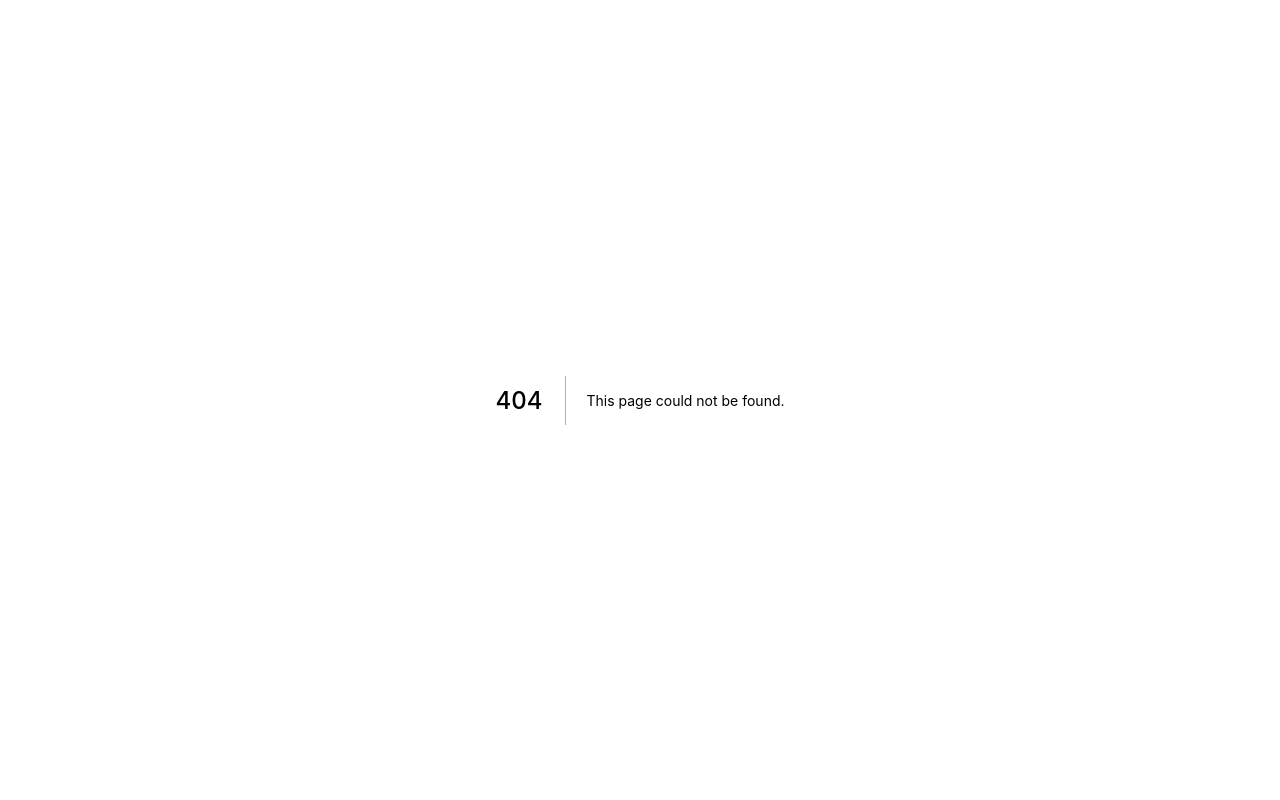
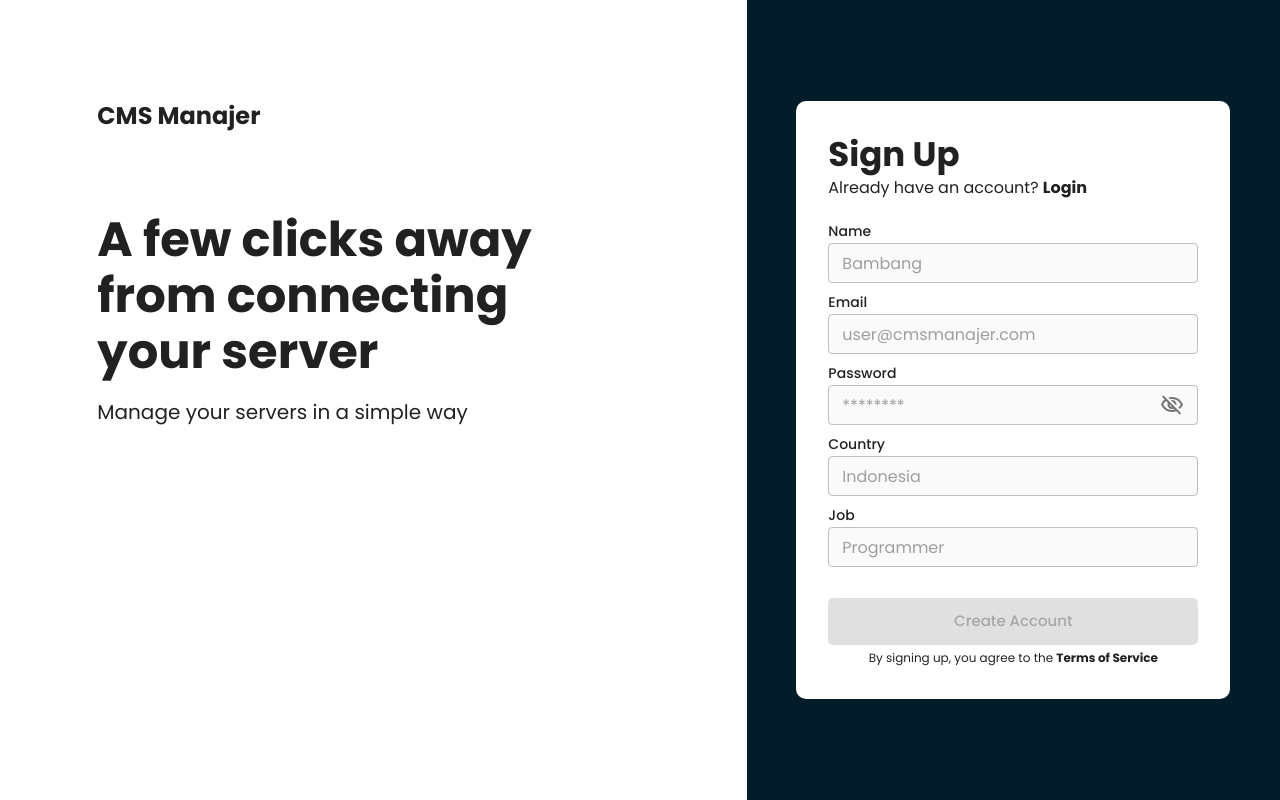
Before and after one commit to cloudboz/cmsmanajer-frontend, a Next.js app: page /register in a window 1280 px wide. Before the commit this address had no page. Built offline with nearby package versions, Linux system fonts and the light colour scheme.

Commit message:
add register page

```diff
--- /dev/null
+++ b/containers/register/components/form.js
@@ -0,0 +1,168 @@
+import React from "react";
+import {
+  Container,
+  makeStyles,
+  Typography,
+  OutlinedInput,
+  FormControl,
+  InputLabel,
+  FormHelperText,
+  Button,
+} from "@material-ui/core";
+import { Formik } from "formik";
+import * as yup from "yup";
+
+import { Input, PasswordInput } from "./input";
+
+const schema = yup.object({
+  name: yup.string().required(),
+  email: yup.string().email().required(),
+  password: yup.string().min(8).required(),
+  country: yup.string().required(),
+  job: yup.string().required(),
+});
+
+const useStyles = makeStyles((theme) => ({
+  root: {},
+  container: {
+    // width: "70%",
+    backgroundColor: "white",
+    alignSelf: "center",
+    padding: theme.spacing(4),
+    borderRadius: "10px",
+  },
+  bold: {
+    fontWeight: "bold",
+  },
+  form: {
+    marginBlock: "3px",
+  },
+}));
+
+export default function Form() {
+  const classes = useStyles();
+  const [showPassword, setShowPassword] = React.useState(false);
+
+  const handleClickShowPassword = () => {
+    setShowPassword(!showPassword);
+  };
+
+  const handleMouseDownPassword = (event) => {
+    event.preventDefault();
+  };
+
+  const handleSubmit = async (values) => {
+    console.log(values);
+  };
+
+  return (
+    <Container className={classes.container} maxWidth="xs">
+      <Typography variant="h4" className={classes.bold}>
+        Sign Up
+      </Typography>
+      <Typography variant="subtitle1" paragraph>
+        Already have an account? <strong>Login</strong>
+      </Typography>
+      <Formik
+        validationSchema={schema}
+        onSubmit={(values) => {
+          handleSubmit(values);
+        }}
+        initialValues={{
+          name: "",
+          email: "",
+          password: "",
+          country: "",
+          job: "",
+        }}
+      >
+        {({
+          handleSubmit,
+          handleBlur,
+          handleChange,
+          values,
+          errors,
+          touched,
+          isValid,
+          dirty,
+          submitForm,
+        }) => (
+          <form
+            className={classes.root}
+            noValidate
+            onSubmit={handleSubmit}
+            autoComplete="off"
+          >
+            <Input
+              name="name"
+              className={classes.form}
+              placeholder="Bambang"
+              values={values}
+              errors={errors}
+              touched={touched}
+              handleBlur={handleBlur}
+              handleChange={handleChange}
+            />
+            <Input
+              name="email"
+              className={classes.form}
+              placeholder="user@cmsmanajer.com"
+              values={values}
+              errors={errors}
+              touched={touched}
+              handleBlur={handleBlur}
+              handleChange={handleChange}
+            />
+            <PasswordInput
+              name="password"
+              className={classes.form}
+              placeholder="********"
+              values={values}
+              errors={errors}
+              touched={touched}
+              showPassword={showPassword}
+              handleBlur={handleBlur}
+              handleChange={handleChange}
+              handleClickShowPassword={handleClickShowPassword}
+              handleMouseDownPassword={handleMouseDownPassword}
+            />
+            <Input
+              name="country"
+              className={classes.form}
+              placeholder="Indonesia"
+              values={values}
+              errors={errors}
+              touched={touched}
+              handleBlur={handleBlur}
+              handleChange={handleChange}
+            />
+            <Input
+              name="job"
+              className={classes.form}
+              placeholder="Programmer"
+              values={values}
+              errors={errors}
+              touched={touched}
+              handleBlur={handleBlur}
+              handleChange={handleChange}
+            />
+            <Button
+              variant="contained"
+              color="primary"
+              size="large"
+              fullWidth
+              style={{ marginTop: "25px", marginBottom: "3px" }}
+              disabled={!dirty || !isValid}
+              onClick={submitForm}
+            >
+              Create Account
+            </Button>
+            <Typography variant="caption" align="center" display="block">
+              By signing up, you agree to the <strong>Terms of Service</strong>
+            </Typography>
+          </form>
+        )}
+      </Formik>
+    </Container>
+  );
+}
--- /dev/null
+++ b/containers/register/components/input.js
@@ -0,0 +1,104 @@
+import {
+  Container,
+  makeStyles,
+  Typography,
+  OutlinedInput,
+  FormControl,
+  InputLabel,
+  FormHelperText,
+  InputAdornment,
+  IconButton,
+} from "@material-ui/core";
+
+import { VisibilityOutlined, VisibilityOffOutlined } from "@material-ui/icons";
+
+export function Input({
+  className,
+  label,
+  placeholder,
+  name,
+  handleBlur,
+  handleChange,
+  values,
+  errors,
+  touched,
+}) {
+  return (
+    <FormControl className={className} fullWidth>
+      <Typography variant="subtitle2">
+        {label || name.replace(name[0], name[0].toUpperCase())}
+      </Typography>
+      <OutlinedInput
+        name={name}
+        type={name == "email" ? "email" : "text"}
+        value={values[name]}
+        placeholder={placeholder}
+        margin="dense"
+        error={touched[name] && !!errors[name]}
+        onBlur={handleBlur}
+        onChange={handleChange}
+        style={{
+          backgroundColor: "#FAFAFA",
+        }}
+      />
+      <FormHelperText disabled={!touched[name] || !errors[name]} error>
+        {touched[name] && errors[name]}
+      </FormHelperText>
+    </FormControl>
+  );
+}
+
+export function PasswordInput({
+  className,
+  label,
+  placeholder,
+  name,
+  handleBlur,
+  handleChange,
+  values,
+  errors,
+  touched,
+  showPassword,
+  handleClickShowPassword,
+  handleMouseDownPassword,
+}) {
+  return (
+    <FormControl className={className} fullWidth>
+      <Typography variant="subtitle2">
+        {label || name.replace(name[0], name[0].toUpperCase())}
+      </Typography>
+      <OutlinedInput
+        name={name}
+        type={showPassword ? "text" : "password"}
+        value={values[name]}
+        placeholder={placeholder}
+        margin="dense"
+        error={touched[name] && !!errors[name]}
+        onBlur={handleBlur}
+        onChange={handleChange}
+        style={{
+          backgroundColor: "#FAFAFA",
+        }}
+        endAdornment={
+          <InputAdornment position="end">
+            <IconButton
+              aria-label="toggle password visibility"
+              onClick={handleClickShowPassword}
+              onMouseDown={handleMouseDownPassword}
+              edge="end"
+            >
+              {showPassword ? (
+                <VisibilityOutlined />
+              ) : (
+                <VisibilityOffOutlined />
+              )}
+            </IconButton>
+          </InputAdornment>
+        }
+      />
+      <FormHelperText disabled={!touched[name] || !errors[name]} error>
+        {touched[name] && errors[name]}
+      </FormHelperText>
+    </FormControl>
+  );
+}
--- /dev/null
+++ b/containers/register/index.js
@@ -0,0 +1,70 @@
+import { Box, Container, Grid, Hidden, Typography } from "@material-ui/core";
+import { makeStyles } from "@material-ui/core/styles";
+// import bg from "/public/bg.png";
+
+import Form from "./components/form";
+
+const useStyles = makeStyles((theme) => ({
+  container: {
+    height: "100vh",
+    backgroundColor: "white",
+    // backgroundImage: `url(${bg})`,
+    // backgroundSize: "cover",
+    // backgroundPosition: "center",
+  },
+  image: {
+    display: "block",
+    position: "absolute",
+    right: 0,
+    height: "auto",
+    width: "45vw",
+    top: theme.spacing(13),
+  },
+  blue: {
+    height: "100%",
+    backgroundColor: theme.palette.primary.main,
+    alignItems: "center",
+    alignContent: "center",
+    justifyContent: "center",
+    justifyItems: "center",
+  },
+  bold: {
+    fontWeight: "bold",
+  },
+  logo: {
+    fontWeight: "bold",
+    marginBottom: theme.spacing(10),
+  },
+}));
+
+export default function Register() {
+  const classes = useStyles();
+
+  return (
+    <Grid container className={classes.container} direction="row-reverse">
+      <Grid item container md={5} sm className={classes.blue}>
+        <Container maxWidth="xs" disableGutters style={{ padding: "5px" }}>
+          <Form />
+        </Container>
+      </Grid>
+      <Hidden smDown>
+        <Grid item container md sm={4}>
+          <Container
+            maxWidth="sm"
+            style={{ paddingRight: "50px", marginBlock: "100px" }}
+          >
+            <Typography variant="h5" className={classes.logo}>
+              CMS Manajer
+            </Typography>
+            <Typography variant="h3" className={classes.bold} paragraph>
+              A few clicks away from connecting your server
+            </Typography>
+            <Typography variant="h6" style={{ fontWeight: "normal" }}>
+              Manage your servers in a simple way
+            </Typography>
+          </Container>
+        </Grid>
+      </Hidden>
+    </Grid>
+  );
+}
--- a/package.json
+++ b/package.json
@@ -9,11 +9,14 @@
   },
   "dependencies": {
     "@material-ui/core": "^4.11.4",
+    "@material-ui/icons": "^4.11.2",
     "bootstrap": "^4.6.0",
+    "formik": "^2.2.9",
     "next": "10.2.3",
     "react": "17.0.2",
     "react-bootstrap": "^1.6.0",
     "react-dom": "17.0.2",
-    "typeface-poppins": "^1.1.13"
+    "typeface-poppins": "^1.1.13",
+    "yup": "^0.32.9"
   }
 }
--- /dev/null
+++ b/pages/register.js
@@ -0,0 +1,3 @@
+import Register from "../containers/register";
+
+export default Register;
--- a/styles/color.js
+++ b/styles/color.js
@@ -8,7 +8,7 @@ export const yellow = {
   dark: "#E4991F",
 };
 export const common = {
-  black: "black",
-  white: "white",
+  black: "#000000",
+  white: "#FFFFFF",
   gray: "#F0F0F0",
 };
--- a/styles/theme.js
+++ b/styles/theme.js
@@ -15,7 +15,7 @@ import poppins from "typeface-poppins";
 const theme = createMuiTheme({
   typography: {
     fontFamily: ["Poppins", "sans-serif"],
-    color: "#000",
+    color: "#000000",
   },
   palette: {
     primary: blue,
@@ -23,8 +23,8 @@ const theme = createMuiTheme({
     common,
   },
   props: {
-    MuiButtonBase: {
-      // disableElevation: true,
+    MuiButton: {
+      disableElevation: true,
     },
   },
   overrides: {
@@ -37,9 +37,11 @@ const theme = createMuiTheme({
       root: {
         textTransform: "none",
         fontWeight: 600,
+        borderRadius: "5px",
       },
       containedPrimary: {
         color: "black",
+        fontWeight: 500,
         backgroundColor: yellow.main,
         "&:hover": {
           backgroundColor: yellow.dark,
```
Also changed, not shown: containers/landing/sections/main.js (+10 -1 lines), containers/index.js (deleted), public/bg.png (added), 1 other file (tests, documents, lock files or other folders).
